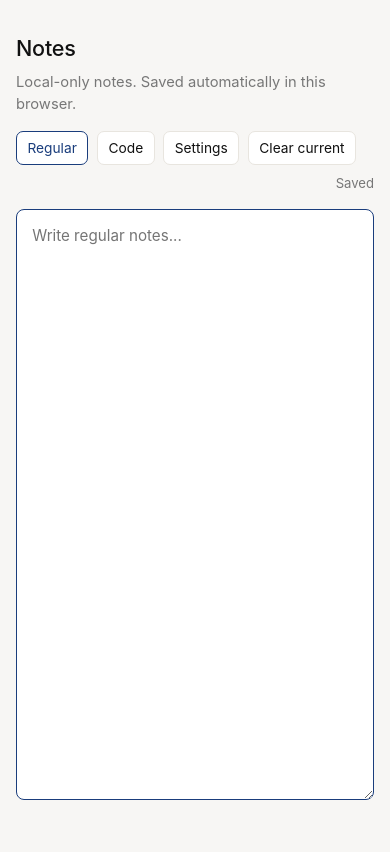
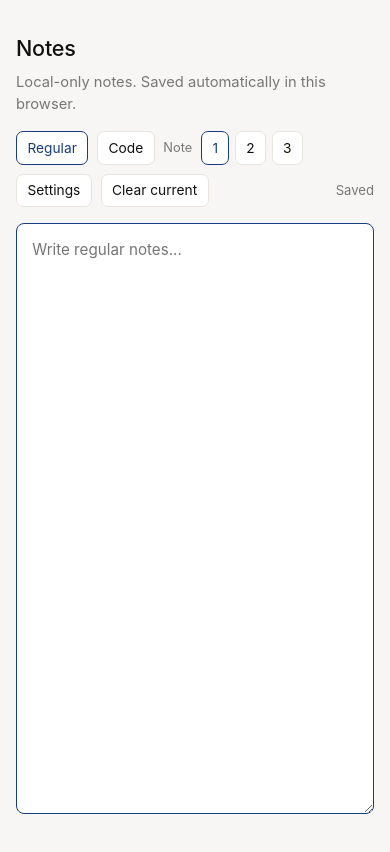
Before and after one commit to Wesley3141/cv, a website: page notes/index.html in a window 390 px wide. Drawn offline with Linux system fonts and the light colour scheme.

Commit message:
Notes: add three persistent slots with legacy key migration.
Co-authored-by: Cursor <cursoragent@cursor.com>

```diff
--- a/notes/index.html
+++ b/notes/index.html
@@ -77,6 +77,18 @@
       margin-left: auto;
       color: var(--muted);
       font-size: 0.82rem;
+    }
+
+    .slots {
+      display: inline-flex;
+      gap: 0.35rem;
+      align-items: center;
+    }
+
+    .slots-label {
+      font-size: 0.8rem;
+      color: var(--muted);
+      margin-right: 0.2rem;
     }
 
     .settings {
@@ -165,6 +177,12 @@
     <div class="controls">
       <button id="regularTab" class="active" type="button">Regular</button>
       <button id="codeTab" type="button">Code</button>
+      <div class="slots" role="group" aria-label="Note slot">
+        <span class="slots-label">Note</span>
+        <button class="slot-btn active" data-slot="1" type="button">1</button>
+        <button class="slot-btn" data-slot="2" type="button">2</button>
+        <button class="slot-btn" data-slot="3" type="button">3</button>
+      </div>
       <div class="settings">
         <button id="settingsBtn" type="button" aria-haspopup="true" aria-expanded="false">Settings</button>
         <div id="settingsPanel" class="settings-panel" role="dialog" aria-label="Notes settings">
@@ -198,9 +216,8 @@
   <script>
     (function () {
       var KEYS = {
-        regular: "wd_notes_regular_v1",
-        code: "wd_notes_code_v1",
         tab: "wd_notes_tab_v1",
+        slot: "wd_notes_slot_v1",
         regularFontSize: "wd_notes_regular_font_size_v1",
         regularLineHeight: "wd_notes_regular_line_height_v1"
       };
@@ -215,13 +232,36 @@
       var settingsPanel = document.getElementById("settingsPanel");
       var fontSizeSelect = document.getElementById("fontSizeSelect");
       var lineHeightSelect = document.getElementById("lineHeightSelect");
+      var slotButtons = document.querySelectorAll(".slot-btn");
       var active = localStorage.getItem(KEYS.tab) || "regular";
+      var activeSlot = localStorage.getItem(KEYS.slot) || "1";
       var saveTimer;
 
-      regularEditor.value = localStorage.getItem(KEYS.regular) || "";
-      codeEditor.value = localStorage.getItem(KEYS.code) || "";
       fontSizeSelect.value = localStorage.getItem(KEYS.regularFontSize) || "0.95rem";
       lineHeightSelect.value = localStorage.getItem(KEYS.regularLineHeight) || "1.6";
+
+      function keyFor(type, slot) {
+        return "wd_notes_" + type + "_slot_" + slot + "_v1";
+      }
+
+      function loadSlot(slot) {
+        regularEditor.value = localStorage.getItem(keyFor("regular", slot)) || "";
+        codeEditor.value = localStorage.getItem(keyFor("code", slot)) || "";
+
+        /* One-time migrate from pre-slot storage keys → slot 1 */
+        if (slot === "1" && regularEditor.value === "" && codeEditor.value === "") {
+          var legacyR = localStorage.getItem("wd_notes_regular_v1");
+          var legacyC = localStorage.getItem("wd_notes_code_v1");
+          if (legacyR !== null) localStorage.setItem(keyFor("regular", "1"), legacyR);
+          if (legacyC !== null) localStorage.setItem(keyFor("code", "1"), legacyC);
+          regularEditor.value = localStorage.getItem(keyFor("regular", slot)) || "";
+          codeEditor.value = localStorage.getItem(keyFor("code", slot)) || "";
+        }
+
+        slotButtons.forEach(function (btn) {
+          btn.classList.toggle("active", btn.dataset.slot === slot);
+        });
+      }
 
       function applyRegularEditorStyles() {
         regularEditor.style.fontSize = fontSizeSelect.value;
@@ -245,8 +285,8 @@
       }
 
       function saveNow() {
-        localStorage.setItem(KEYS.regular, regularEditor.value);
-        localStorage.setItem(KEYS.code, codeEditor.value);
+        localStorage.setItem(keyFor("regular", activeSlot), regularEditor.value);
+        localStorage.setItem(keyFor("code", activeSlot), codeEditor.value);
         setStatus("Saved");
       }
 
@@ -261,6 +301,16 @@
 
       regularTab.addEventListener("click", function () { showTab("regular"); });
       codeTab.addEventListener("click", function () { showTab("code"); });
+      slotButtons.forEach(function (button) {
+        button.addEventListener("click", function () {
+          var nextSlot = button.dataset.slot;
+          if (nextSlot === activeSlot) return;
+          saveNow();
+          activeSlot = nextSlot;
+          localStorage.setItem(KEYS.slot, activeSlot);
+          loadSlot(activeSlot);
+        });
+      });
 
       settingsBtn.addEventListener("click", function () {
         var isOpen = settingsPanel.classList.toggle("open");
@@ -355,6 +405,7 @@
 
       window.addEventListener("beforeunload", saveNow);
       applyRegularEditorStyles();
+      loadSlot(activeSlot);
       showTab(active);
       setStatus("Saved");
     })();
```
